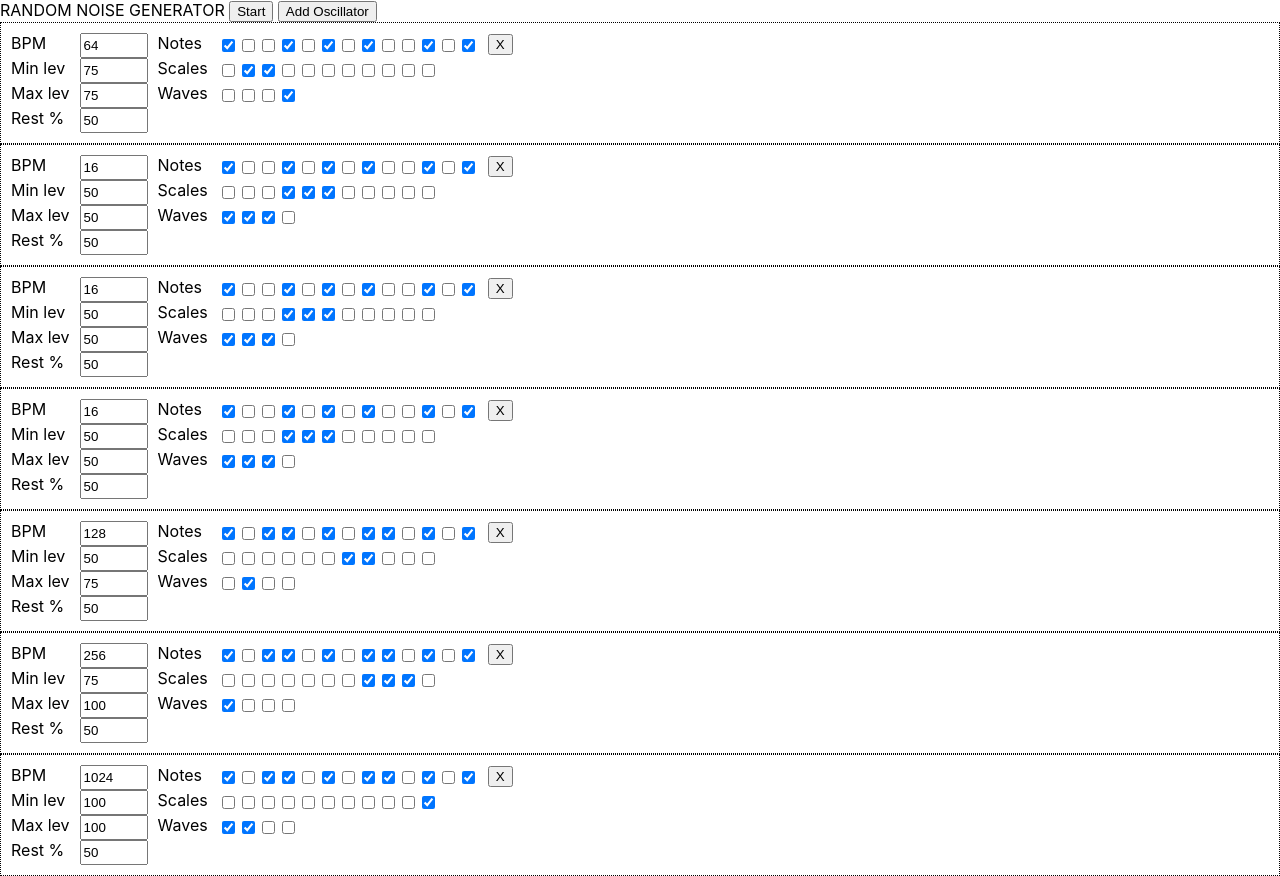
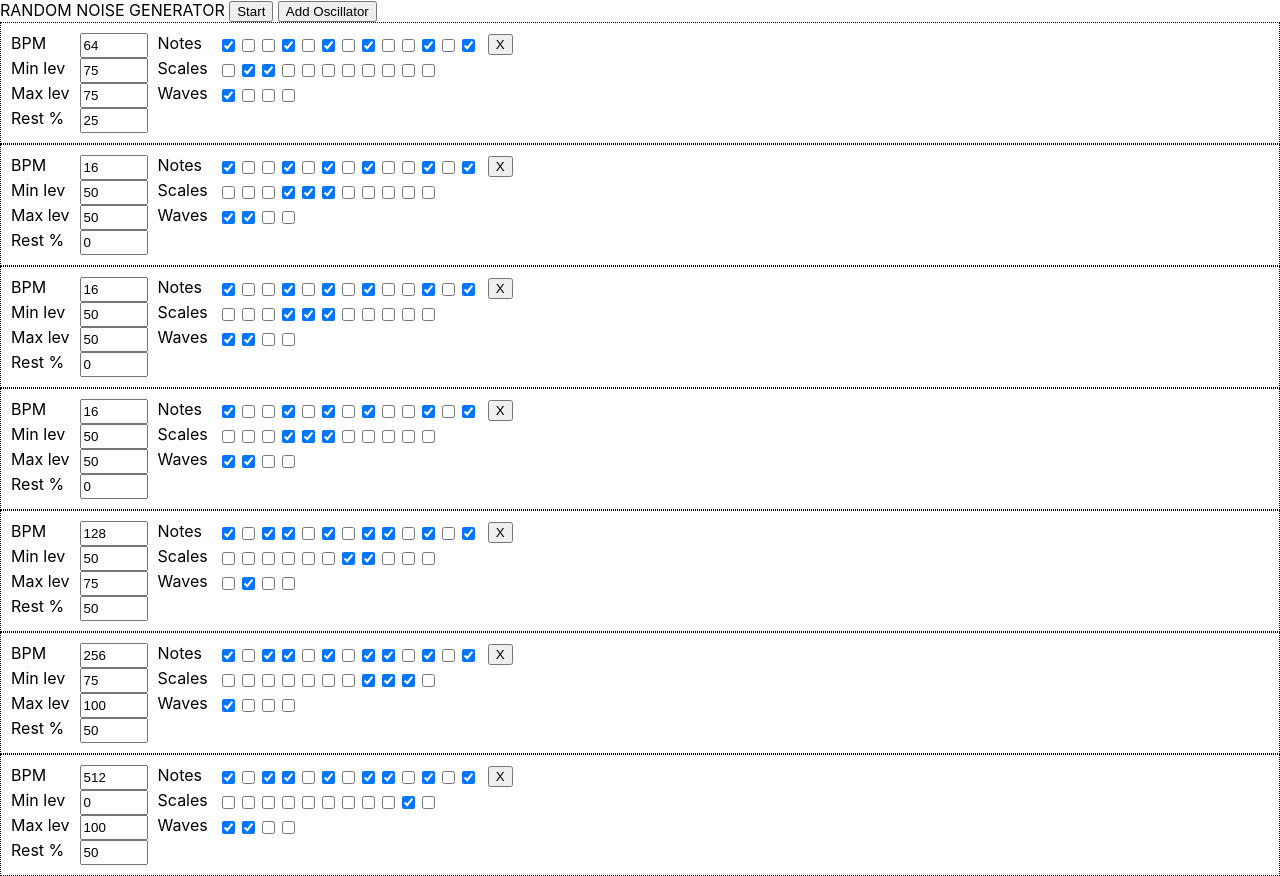
Before and after one commit to CodeKrakken/random-noise-generator, a React (Create React App) app: page / in a window 1280 px wide. Built offline with nearby package versions, Linux system fonts and the light colour scheme.

Commit message:
Bring volume under control

```diff
--- a/src/App.jsx
+++ b/src/App.jsx
@@ -105,8 +105,8 @@ function App() {
     maxVolume       : 75,
     activeNotes     : [1, 4, 6, 8, 11, 13],
     activeScales    : [1,2],
-    activeWaveShapes: ['square'],
-    rest            : 50
+    activeWaveShapes: ['sine'],
+    rest            : 25
   },
   {
     oscillator      : oscillator2,
@@ -120,8 +120,8 @@ function App() {
     maxVolume       : 50,
     activeNotes     : [1, 4, 6, 8, 11, 13],
     activeScales    : [3,4,5],
-    activeWaveShapes: ['sine', 'triangle', 'sawtooth'],
-    rest            : 50
+    activeWaveShapes: ['sine', 'triangle'],
+    rest            : 0
 
   },
   {
@@ -136,8 +136,8 @@ function App() {
     maxVolume       : 50,
     activeNotes     : [1, 4, 6, 8, 11, 13],
     activeScales    : [3,4,5],
-    activeWaveShapes: ['sine', 'triangle', 'sawtooth'],
-    rest            : 50
+    activeWaveShapes: ['sine', 'triangle'],
+    rest            : 0
 
   },
   {
@@ -152,8 +152,8 @@ function App() {
     maxVolume       : 50,
     activeNotes     : [1, 4, 6, 8, 11, 13],
     activeScales    : [3,4,5],
-    activeWaveShapes: ['sine', 'triangle', 'sawtooth'],
-    rest            : 50
+    activeWaveShapes: ['sine', 'triangle'],
+    rest            : 0
 
   },
   {
@@ -193,13 +193,13 @@ function App() {
     gain            : gain7,
     minFrequency    : 20,
     maxFrequency    : 20000,
-    bpm             : 1024,
+    bpm             : 512,
     minNoteLength   : 500,
     maxNoteLength   : 500,
-    minVolume       : 100,
+    minVolume       : 0,
     maxVolume       : 100,
     activeNotes     : [1, 3, 4, 6, 8, 9, 11, 13],
-    activeScales    : [10, 11],
+    activeScales    : [9],
     activeWaveShapes: ['sine', 'triangle'],
     rest            : 50
 
@@ -262,7 +262,7 @@ function App() {
         }
 
         const level = (minVolume + Math.random() * (maxVolume - minVolume))/100
-        node.gain.gain.value = level
+        node.gain.gain.value = level/nodes.length
         node.nextNoteAt += noteLength
 
       }
```
